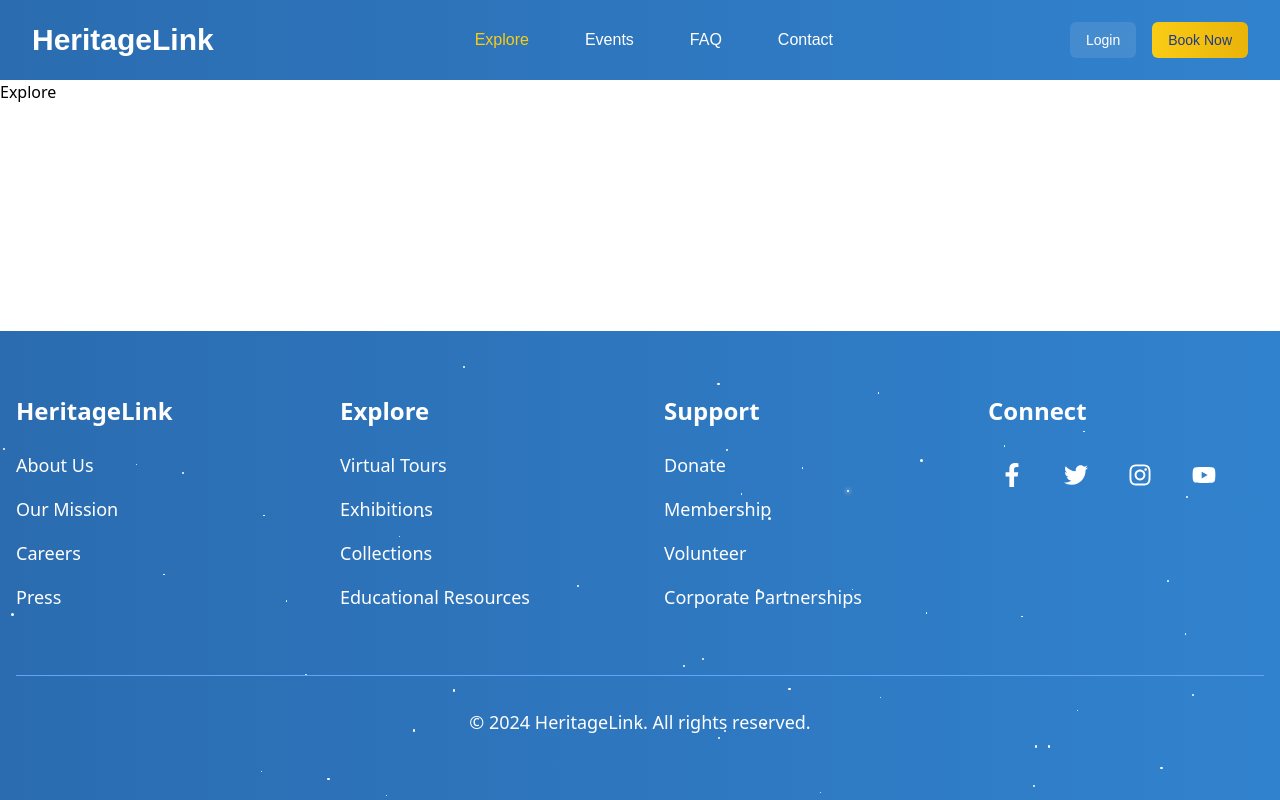
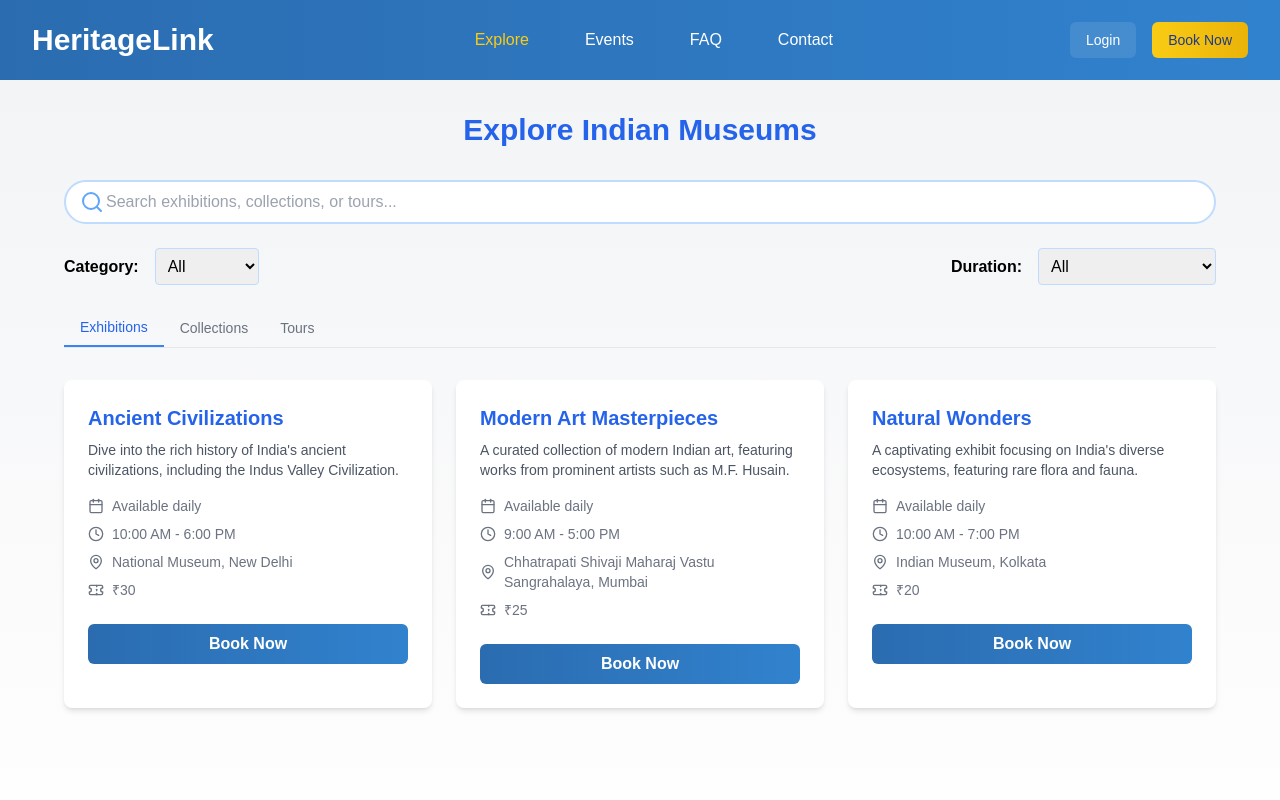
Before and after one commit to ayuxy027/HeritageLink, a React (Vite) app: page /explore in a window 1280 px wide. Shown: the top 800 px of the page. Built offline with nearby package versions, Linux system fonts and the light colour scheme.

Commit message:
Added /explore route

```diff
--- a/src/pages/Explore.jsx
+++ b/src/pages/Explore.jsx
@@ -1,9 +1,213 @@
-import React from 'react'
+import React, { useState } from 'react';
+import { CalendarIcon, ClockIcon, MapPinIcon, TicketIcon, SearchIcon } from 'lucide-react';
 
-function Explore() {
+const museumData = {
+  exhibitions: [
+    {
+      title: "Ancient Civilizations",
+      description: "Dive into the rich history of India's ancient civilizations, including the Indus Valley Civilization.",
+      availability: "Available daily",
+      time: "10:00 AM - 6:00 PM",
+      price: 30,
+      location: "National Museum, New Delhi"
+    },
+    {
+      title: "Modern Art Masterpieces",
+      description: "A curated collection of modern Indian art, featuring works from prominent artists such as M.F. Husain.",
+      availability: "Available daily",
+      time: "9:00 AM - 5:00 PM",
+      price: 25,
+      location: "Chhatrapati Shivaji Maharaj Vastu Sangrahalaya, Mumbai"
+    },
+    {
+      title: "Natural Wonders",
+      description: "A captivating exhibit focusing on India's diverse ecosystems, featuring rare flora and fauna.",
+      availability: "Available daily",
+      time: "10:00 AM - 7:00 PM",
+      price: 20,
+      location: "Indian Museum, Kolkata"
+    }
+  ],
+  collections: [
+    {
+      title: "Prehistoric Artifacts",
+      description: "Featuring tools and artifacts from the Bhimbetka Rock Shelters, dating back to 30,000 BCE.",
+      location: "Salar Jung Museum, Hyderabad",
+      price: 15
+    },
+    {
+      title: "Mughal Miniatures",
+      description: "A unique collection of Mughal miniature paintings, showcasing the intricate art style of the era.",
+      location: "City Palace Museum, Jaipur",
+      price: 40
+    },
+    {
+      title: "Cultural Heritage",
+      description: "Explore the incredible diversity of India's cultural heritage, from textiles to sculptures.",
+      location: "National Handicrafts and Handlooms Museum, New Delhi",
+      price: 10
+    }
+  ],
+  tours: [
+    {
+      title: "Guided Museum Tour",
+      description: "A 90-minute expert-led tour through India's key historical periods, starting from the Mauryan Empire to modern India.",
+      duration: "90 minutes",
+      price: 50,
+      location: "National Museum, New Delhi"
+    },
+    {
+      title: "360° Virtual Experience",
+      description: "Enjoy an immersive digital experience exploring key exhibits, including the Harappan collection and Gupta-era statues.",
+      duration: "60 minutes",
+      price: 20,
+      location: "Online"
+    },
+    {
+      title: "Kids Discovery Tour",
+      description: "A fun and interactive 45-minute tour designed for children, featuring Indian myths and cultural activities.",
+      duration: "45 minutes",
+      price: 15,
+      location: "Gandhi Memorial Museum, Madurai"
+    }
+  ],
+  filters: {
+    categories: ["All", "Historical", "Art", "Science", "Cultural"],
+    durations: ["All", "Short (< 1 hour)", "Medium (1-2 hours)", "Long (> 2 hours)"]
+  }
+};
+
+const ExplorePage = () => {
+  const [searchTerm, setSearchTerm] = useState('');
+  const [activeTab, setActiveTab] = useState('exhibitions');
+  const [selectedCategory, setSelectedCategory] = useState('All');
+  const [selectedDuration, setSelectedDuration] = useState('All');
+
+  const allItems = [
+    ...museumData.exhibitions.map(item => ({ ...item, type: 'exhibition' })),
+    ...museumData.collections.map(item => ({ ...item, type: 'collection' })),
+    ...museumData.tours.map(item => ({ ...item, type: 'tour' }))
+  ];
+
+  const filteredItems = allItems.filter(item =>
+    item.title.toLowerCase().includes(searchTerm.toLowerCase()) &&
+    (activeTab === 'exhibitions' ? item.type === 'exhibition' :
+     activeTab === 'collections' ? item.type === 'collection' :
+     item.type === 'tour') &&
+    (selectedCategory === 'All' || item.category === selectedCategory) &&
+    (selectedDuration === 'All' ||
+     (selectedDuration === 'Short (< 1 hour)' && item.duration && parseInt(item.duration) < 60) ||
+     (selectedDuration === 'Medium (1-2 hours)' && item.duration && parseInt(item.duration) >= 60 && parseInt(item.duration) <= 120) ||
+     (selectedDuration === 'Long (> 2 hours)' && item.duration && parseInt(item.duration) > 120))
+  );
+
   return (
-    <div>Explore</div>
-  )
-}
+    <div className="min-h-screen bg-gradient-to-b from-gray-100 to-white p-4 sm:p-6 md:p-8 font-body">
+      <div className="max-w-6xl mx-auto">
+        <h2 className="text-3xl font-bold text-blue-600 text-center mb-8">Explore Indian Museums</h2>
 
-export default Explore
+        <div className="mb-6 relative">
+          <input
+            type="text"
+            placeholder="Search exhibitions, collections, or tours..."
+            className="w-full pl-10 pr-4 py-2 rounded-full border-2 border-blue-200 focus:border-blue-400 focus:outline-none"
+            value={searchTerm}
+            onChange={(e) => setSearchTerm(e.target.value)}
+          />
+          <SearchIcon className="absolute left-4 top-1/2 transform -translate-y-1/2 text-blue-400" />
+        </div>
+
+        <div className="flex flex-wrap justify-between items-center mb-6 gap-4">
+          <div className="flex items-center space-x-4">
+            <span className="font-semibold">Category:</span>
+            <select
+              value={selectedCategory}
+              onChange={(e) => setSelectedCategory(e.target.value)}
+              className="p-2 rounded border border-blue-200 focus:border-blue-400 focus:outline-none"
+            >
+              {museumData.filters.categories.map((category) => (
+                <option key={category} value={category}>{category}</option>
+              ))}
+            </select>
+          </div>
+          <div className="flex items-center space-x-4">
+            <span className="font-semibold">Duration:</span>
+            <select
+              value={selectedDuration}
+              onChange={(e) => setSelectedDuration(e.target.value)}
+              className="p-2 rounded border border-blue-200 focus:border-blue-400 focus:outline-none"
+            >
+              {museumData.filters.durations.map((duration) => (
+                <option key={duration} value={duration}>{duration}</option>
+              ))}
+            </select>
+          </div>
+        </div>
+
+        <div className="mb-8">
+          <div className="flex border-b border-gray-200">
+            {['exhibitions', 'collections', 'tours'].map((tab) => (
+              <button
+                key={tab}
+                className={`py-2 px-4 font-medium text-sm focus:outline-none ${
+                  activeTab === tab
+                    ? 'border-b-2 border-blue-500 text-blue-600'
+                    : 'text-gray-500 hover:text-blue-600'
+                }`}
+                onClick={() => setActiveTab(tab)}
+              >
+                {tab.charAt(0).toUpperCase() + tab.slice(1)}
+              </button>
+            ))}
+          </div>
+        </div>
+
+        <div className="grid grid-cols-1 sm:grid-cols-2 lg:grid-cols-3 gap-6">
+          {filteredItems.map((item, index) => (
+            <div key={index} className="bg-white rounded-lg shadow-md overflow-hidden transition-all duration-300 hover:shadow-lg hover:scale-105">
+              <div className="p-6">
+                <h3 className="text-xl font-semibold text-blue-600 mb-2">{item.title}</h3>
+                <p className="text-gray-600 text-sm mb-4 line-clamp-3">{item.description}</p>
+                <div className="space-y-2 text-sm text-gray-500">
+                  {item.type === 'exhibition' && (
+                    <>
+                      <div className="flex items-center space-x-2">
+                        <CalendarIcon className="w-4 h-4 flex-shrink-0" />
+                        <span>{item.availability}</span>
+                      </div>
+                      <div className="flex items-center space-x-2">
+                        <ClockIcon className="w-4 h-4 flex-shrink-0" />
+                        <span>{item.time}</span>
+                      </div>
+                    </>
+                  )}
+                  {item.type === 'tour' && (
+                    <div className="flex items-center space-x-2">
+                      <ClockIcon className="w-4 h-4 flex-shrink-0" />
+                      <span>{item.duration}</span>
+                    </div>
+                  )}
+                  <div className="flex items-center space-x-2">
+                    <MapPinIcon className="w-4 h-4 flex-shrink-0" />
+                    <span>{item.location}</span>
+                  </div>
+                  <div className="flex items-center space-x-2">
+                    <TicketIcon className="w-4 h-4 flex-shrink-0" />
+                    <span>₹{item.price}</span>
+                  </div>
+                </div>
+              </div>
+              <div className="px-6 pb-6">
+                <button className="w-full py-2 px-4 bg-proj hover:bg-proj-hover text-white font-semibold rounded-md transition-colors duration-300">
+                  {item.type === 'collection' ? 'View Collection' : 'Book Now'}
+                </button>
+              </div>
+            </div>
+          ))}
+        </div>
+      </div>
+    </div>
+  );
+};
+
+export default ExplorePage;
```
